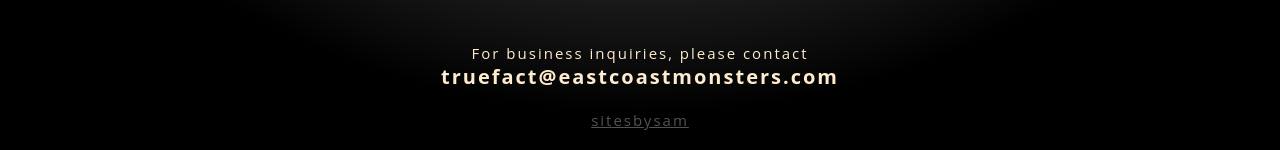
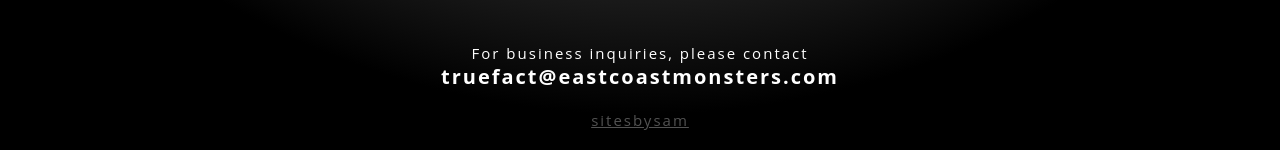
Before and after one commit to eastcoastmonsters/eastcoastmonsters.github.io, a plain HTML site: page index.html in a window 1280 px wide. Shown: the part 1587-1737 px from the top of the page. Drawn offline with Linux system fonts and the light colour scheme.

Commit message:
changed email text to white

```diff
--- a/index.html
+++ b/index.html
@@ -163,11 +163,11 @@
         text-align: center;
         padding-bottom: 20px;
         margin-top: 20px;
-        color: blanchedalmond;
+        color: rgb(255, 255, 255);
     } .email {
         font-size: 20px;
         font-weight: bold;
-        color: blanchedalmond;
+        color: rgb(255, 255, 255);
         text-decoration: none;
     }
 
```
